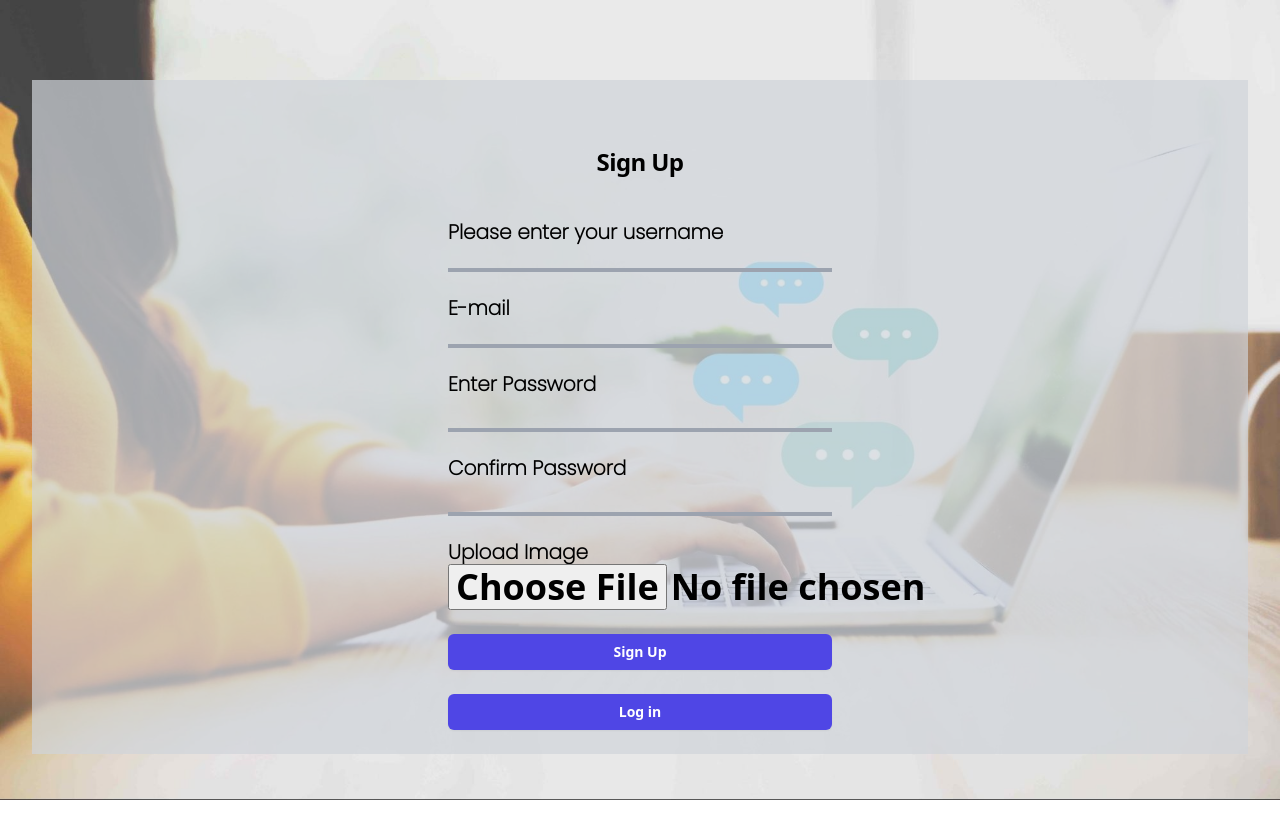
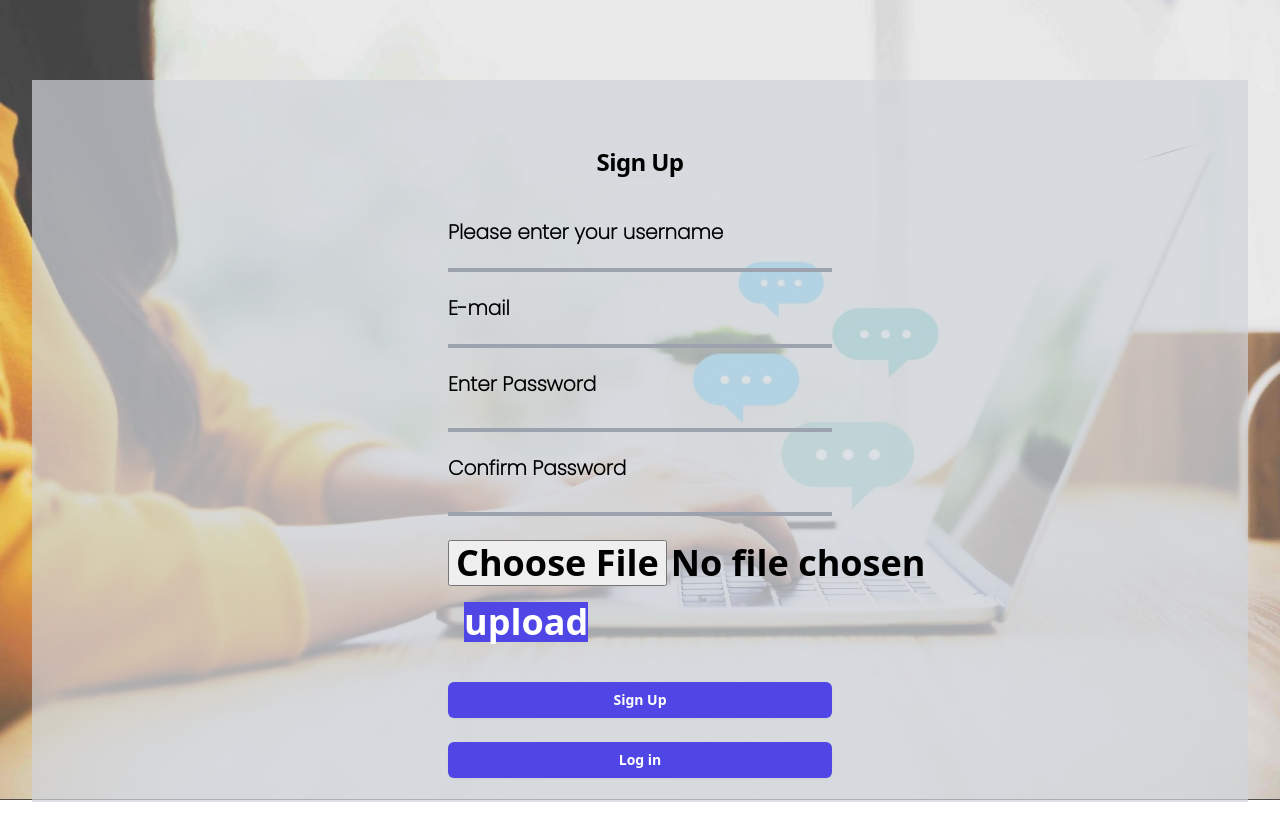
Before and after one commit to deepak-2605/Real-Time-Chat, a React (Create React App) app in the folder frontend/: page /signup in a window 1280 px wide. Shown: the top 840 px of the page. Before the commit the page ends 802 px from the top, so only its background shows below. Built offline with nearby package versions, Linux system fonts and the light colour scheme.

Commit message:
profile pic

```diff
--- a/frontend/package.json
+++ b/frontend/package.json
@@ -4,6 +4,8 @@
   "private": true,
   "proxy": "http://127.0.0.1:3001",
   "dependencies": {
+    "@cloudinary/react": "^1.11.2",
+    "@cloudinary/url-gen": "^1.10.1",
     "@material-tailwind/react": "^2.0.4",
     "@testing-library/jest-dom": "^5.16.5",
     "@testing-library/react": "^13.4.0",
--- a/frontend/src/Pages/ChatPage.js
+++ b/frontend/src/Pages/ChatPage.js
@@ -10,7 +10,6 @@ import { useNavigate } from "react-router";
 
 import { useState, useEffect } from "react";
 import GroupChatModal from "../components/miscellaneous/GroupChatModal";
-import { set } from "mongoose";
 const ChatPage = () => {
   const location = useLocation();
   const navigate = useNavigate();
@@ -119,7 +118,7 @@ const ChatPage = () => {
   };
   return (
     <div style={{ height: 700 }}>
-      {(!isChatOpen || window.innerWidth >= 1024) && (<SideDrawer
+      {(!isChatOpen || window.innerWidth >= 768) && (<SideDrawer
         User={userObject}
         authtoken={authtoken}
         chatList={chatList}
@@ -127,8 +126,8 @@ const ChatPage = () => {
         setchatLoading={setchatLoading}
         chatLoading={chatLoading}
       ></SideDrawer>)}
-      <div className="flex flex-col sm:flex-row w-full">
-        {(!isChatOpen || window.innerWidth >= 1024) && (<div className="display w-11/12 mr-2 sm:w-3/12 mx-2 h-full bg-green-600 rounded-2xl px-3 py-4 mt-2">
+      <div className="flex flex-col md:flex-row w-full">
+        {(!isChatOpen || window.innerWidth >= 768) && (<div className="display w-full mr-2 sm:w-full md:w-1/3 mx-2 h-full bg-green-600 rounded-2xl px-3 py-4 mt-2">
           <div
             className="flex flex-col md:flex-row  mb-2"
             style={{ alignItems: "center", justifyContent: "space-around" }}
@@ -163,7 +162,7 @@ const ChatPage = () => {
             </div>
           </div>
           <div
-            className="flex-col p-2"
+            className="flex-col p-2 "
             style={{ height: 600, overflow: "auto" }}
           >
             {chatLoading &&
@@ -178,13 +177,14 @@ const ChatPage = () => {
                     >
                       {/* {console.log("chat", chat)} */}
                       {/* {chat.userList[0]._id === userObject.id ? setchatName(chat.userList[1].name) : setchatName(chat.userList[0].name)} */}
-                      <div className="w-1/6 px-2 py-2">
+                      <div className=" w-1/6 px-2 py-2">
                         <img
                           src={
                             (chat.usersList)[1]._id === user._id
                               ? (chat.usersList)[0].profilePic
                               : (chat.usersList)[1].profilePic
                           }
+                          width="50rem"
                           className="object-cover"
                           style={{ borderRadius: 24 }}
                         ></img>
@@ -246,7 +246,7 @@ const ChatPage = () => {
             )}
           </div>
         </div>)}
-        <div className="w-11/12 sm:w-9/12 bg-white rounded-2xl mx-4 mt-2">
+        <div className="w-10/12 sm:w-9/12 bg-white rounded-2xl mx-4 mt-2">
           {isChatOpen && (
             <ChatBox
               chatMessages={chatmessages}
@@ -258,13 +258,15 @@ const ChatPage = () => {
               isGroupChat={group}
               isChatOpen={isChatOpen}
               setIsChatOpen={setIsChatOpen}
+              isLoading={isLoading}
+              setIsLoading={setIsLoading}
               chatName={chatName}
               userList={userList}
               authtoken={authtoken}
               onClose={() => setIsChatOpen(false)}
             />
           )}
-          {!isChatOpen && !isLoading && window.innerWidth >= 1025 && (
+          {!isChatOpen && !isLoading && window.innerWidth >= 768 && (
             <div
               className="h-full"
               style={{
--- a/frontend/src/components/Signup.js
+++ b/frontend/src/components/Signup.js
@@ -1,4 +1,4 @@
-import React, { useState } from "react";
+import React, { useState ,useEffect} from "react";
 import { useNavigate } from "react-router";
  import { ToastContainer, toast } from 'react-toastify';
  import 'react-toastify/dist/ReactToastify.css';
@@ -9,6 +9,7 @@ function Signup({ handleregister }) {
   const [password, setPassword] = useState();
   const [confirmPassword, setconfirmPassword] = useState();
   const [profilePic, setprofilePic] = useState();
+  const [pics, setpic] = useState();
   const [picLoading, setPicLoading] = useState(false);
   const [loading, setloading] = useState(false);
   const [selectedImage, setSelectedImage] = useState(null);
@@ -39,7 +40,6 @@ function Signup({ handleregister }) {
       }),
     });
     const json = await response.json();
-    console.log(json);
     if (json.success) {
       localStorage.setItem("token", json.authtoken);
       toast.success("Registration successful");
@@ -56,7 +56,8 @@ function Signup({ handleregister }) {
     navigate("/");
   }
 
-  const postDetails = (pics) => {
+  const postDetails = async (e) => {
+    e.preventDefault();
     setPicLoading(true);
     if (pics === undefined) {
       toast.error("Try uploading again");
@@ -66,31 +67,27 @@ function Signup({ handleregister }) {
     if (pics.type === "image/jpeg" || pics.type === "image/png") {
       const data = new FormData();
       data.append("file", pics);
-      fetch(
-        "https://www.filestackapi.com/api/store/S3?key=AD8Dd3nHvQ4WRSf3cfCJJz",
+      data.append("upload_preset", "jsyelmc8");
+      data.append("cloud_name", "dkafhonlw");
+      await fetch(
+        "https://api.cloudinary.com/v1_1/dkafhonlw/image/upload",
         {
           method: "POST",
-          headers: { "content-type": "image/png" },
-          data: data,
+          body: data,
         }
-      )
-        .then((res) => res.json())
-        .then((data) => {
-          setprofilePic(data.url.toString());
-          console.log(data.url.toString());
+      ).then(response => response.json())
+        .then(image => {
+          setprofilePic(image.url);
           setPicLoading(false);
-        })
-        .catch((err) => {
-          console.log(err);
-          setPicLoading(false);
-        });
-        toast.success("Profile Pic uploaded successfully");
-    } else {
-      toast.error("use only jpeg and png format");
-      setPicLoading(false);
-      return;
+          toast.success("Profile Pic uploaded successfully");
+          return;
+      })
+      .catch(error => {
+        toast.error("error while uploading");
+      })
+
     }
-  };
+  }
 
   return (
     <>
@@ -172,7 +169,7 @@ function Signup({ handleregister }) {
                 </div>
               </div>
               <div>
-                <p className=" text-xl font-large leading-6 text-black font-Poppins">Upload Image</p>
+                <p className=" text-xl font-large leading-6 text-black font-Poppins"></p>
                 {selectedImage && (
                   <div>
                     <img
@@ -189,8 +186,9 @@ function Signup({ handleregister }) {
                 <input
                   type="file"
                   name="myImage"
-                  onChange={(e) => postDetails(e.target.files[0])}
+                  onChange={(e) => setpic(e.target.files[0])}
                 />
+                <button className="font-semibold cursor-pointer m-4 bg-indigo-600 text-white" onClick={postDetails}>upload</button>
               </div>
               <div>
                 <button
--- a/frontend/src/components/miscellaneous/ChatBox.js
+++ b/frontend/src/components/miscellaneous/ChatBox.js
@@ -15,6 +15,8 @@ const ChatBox = ({
   isGroupChat,
   isChatOpen,
   setIsChatOpen,
+  isLoading,
+  setIsLoading,
   chatName,
   userList,
   authtoken,
@@ -111,6 +113,7 @@ const ChatBox = ({
     }, timerLength);
   };
   const handleback = () => {
+    setIsLoading(false);
     setIsChatOpen(false);
   }
   return (
@@ -136,7 +139,8 @@ const ChatBox = ({
           ) : (
             <div className="bg-green-600 text-white rounded-xl flex justify-start p-3 text-lg ">
               {" "}
-              <img src={userList[0].profilePic} alt="" /> {userList[0].name}
+                <img src={userList[0].profilePic} width="40rem" alt="" className="mx-2"/>
+                {userList[0].name}
             </div>
           )}
           <div
```
Also changed, not shown: 1 other file (tests, documents, lock files or other folders).
